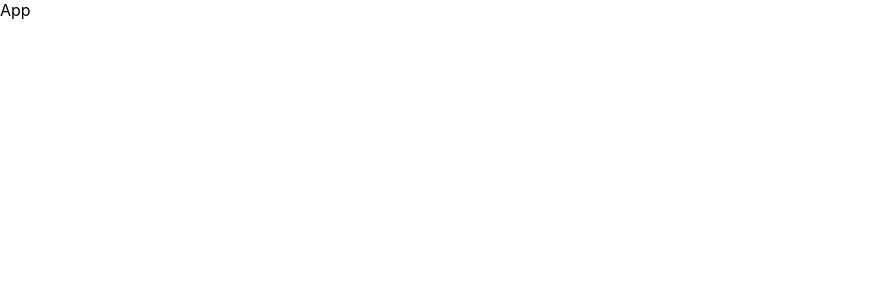
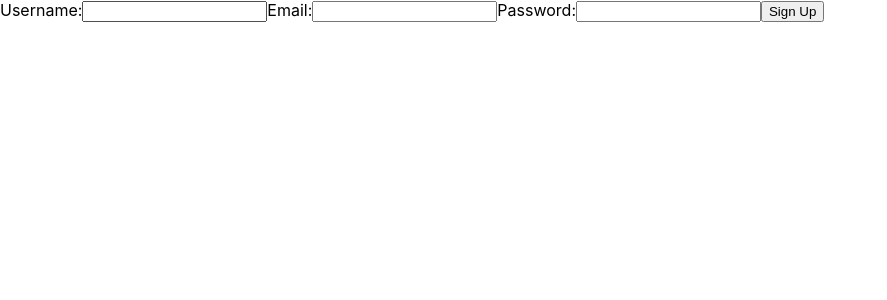
Before and after one commit to TheGeneralJay/101443253_comp3123_assignment2_reactjs, a React (Create React App) app: page /signup in a window 1280 px wide. Shown: the top 300 px of the page, without its empty margins (0-887 px from the left). Built offline with nearby package versions, Linux system fonts and the light colour scheme.

Commit message:
Pushing basic logic for signup.

```diff
--- a/package.json
+++ b/package.json
@@ -2,14 +2,15 @@
   "name": "101443253_comp3123_assignment2_reactjs",
   "version": "0.1.0",
   "private": true,
+  "proxy": "http://localhost:3000",
   "dependencies": {
-    "@testing-library/jest-dom": "^5.17.0",
     "@testing-library/react": "^13.4.0",
     "@testing-library/user-event": "^13.5.0",
     "axios": "^1.7.7",
     "react": "^18.3.1",
     "react-dom": "^18.3.1",
-    "react-scripts": "^3.0.1",
+    "react-router-dom": "^7.0.1",
+    "react-scripts": "^5.0.1",
     "web-vitals": "^2.1.4"
   },
   "scripts": {
--- a/src/App.js
+++ b/src/App.js
@@ -1,8 +1,19 @@
-import React from "react";
-import axios from "axios";
+import React, { useEffect, useState } from "react";
+import { BrowserRouter, Routes, Route } from "react-router-dom";
+import Login from "./components/Login";
+import Home from "./components/Home";
+import Signup from "./components/Signup";
 
 const App = () => {
-  return <div>App</div>;
+  return (
+    <BrowserRouter>
+      <Routes>
+        <Route path="/" element={<Home />} />
+        <Route path="/login" element={<Login />} />
+        <Route path="/signup" element={<Signup />} />
+      </Routes>
+    </BrowserRouter>
+  );
 };
 
 export default App;
--- /dev/null
+++ b/src/components/Home.jsx
@@ -0,0 +1,9 @@
+import React from "react";
+
+const Home = () => {
+    return (
+        <h1>Home Page</h1>
+    );
+}
+
+export default Home;
--- /dev/null
+++ b/src/components/Login.jsx
@@ -0,0 +1,10 @@
+import React, { useEffect, useState } from "react";
+import axios from "axios";
+
+const Login = () => {
+    return (
+        <h1>Login Page</h1>
+    );
+}
+
+export default Login;
--- /dev/null
+++ b/src/components/Signup.jsx
@@ -0,0 +1,55 @@
+import React, { useEffect, useState } from "react";
+import axios from "axios";
+
+const Signup = () => {
+    const [username, setUsername] = useState("");
+    const [email, setEmail] = useState("");
+    const [password, setPassword] = useState("");
+
+    const handleSubmit = (e) => {
+        e.preventDefault();
+        let user = {
+            "username": username,
+            "email": email,
+            "password": password
+        }
+
+        console.log(user);
+        axios.post("/api/v1/user/signup", user);
+    }
+
+    return (
+        <form onSubmit={e => {handleSubmit(e)}}>
+            <label>Username:
+                <input
+                type="text"
+                name="username"
+                value={username}
+                onChange={item => setUsername(item.target.value)}
+                />
+            </label>
+
+            <label>Email:
+                <input
+                type="text"
+                name="email"
+                value={email}
+                onChange={item => setEmail(item.target.value)}
+                />
+            </label>
+
+            <label>Password:
+                <input
+                type="text"
+                name="password"
+                value={password}
+                onChange={item => setPassword(item.target.value)}
+                />
+            </label>
+
+            <input type="submit" value="Sign Up" />
+        </form>
+    );
+}
+
+export default Signup;
```
Also changed, not shown: src/components/employees/Employee.jsx (added, +30 -0 lines), public/manifest.json, 1 other file (tests, documents, lock files or other folders).
